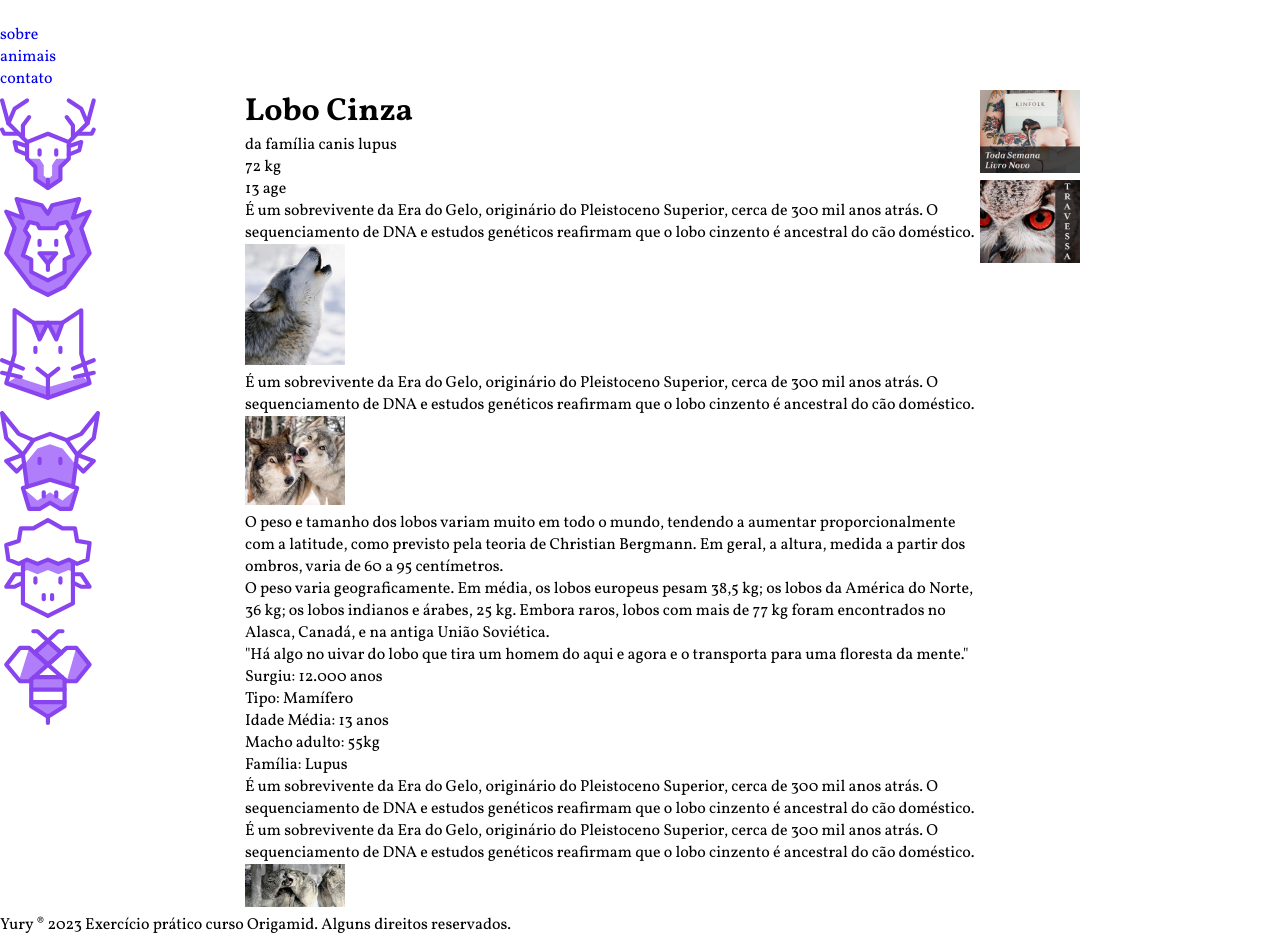
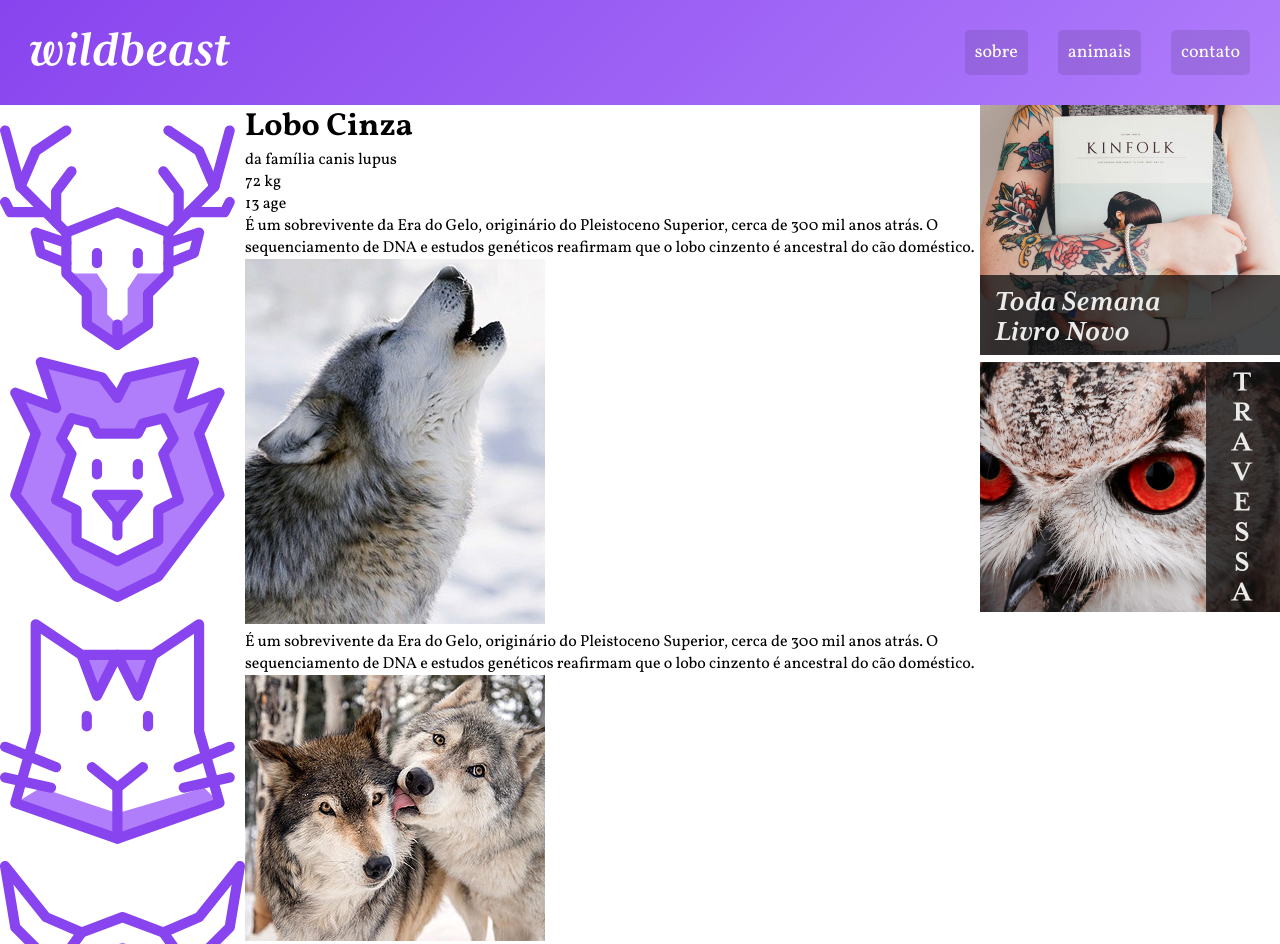
Before and after one commit to yurymartins/wildbeast, a plain HTML site: page index.html in a window 1280 px wide. Shown: the top 944 px of the page. Drawn offline with Linux system fonts and the light colour scheme.

Commit message:
Estilização navbar

```diff
--- a/css/style.css
+++ b/css/style.css
@@ -22,7 +22,7 @@ a {
 }
 
 img {
-  max-width: 100px;
+  max-width: 100%;
 }
 
 /* Grid Geral */
@@ -36,12 +36,44 @@ img {
     "footer footer footer";
 }
 
-/* para o grid-template-areas funcionar, deve se atribuir cada item as respectivas classes */
+/* para o grid-template-areas funcionar, deve se atribuir cada item as respectivas classes na propriedade "grid-area" */
 
 .header {
   grid-area: header;
+  background: linear-gradient(135deg, #8844ee, #b07dfb);
+  padding: 30px;
+  display: grid;
+  grid-template-columns: 1fr auto;
+  align-items: center;
 }
 
+.logo {
+  max-width: 200px;
+}
+
+.header nav ul {
+  display: flex;
+  flex-wrap: wrap;
+}
+
+.header nav a {
+  display: block;
+  padding: 10px;
+  color: white;
+  font-size: 1.125rem;
+  background: rgba(0, 0, 0, 0.1);
+  border-radius: 5px;
+  transition: 0.1s;
+}
+
+.header nav a:hover {
+  background: rgba(0, 0, 0, 0.5);
+}
+
+/* a propriedade "li + li" significa que não mudará o primeiro item, somente o "li" que vier após outro "li". Assim não criará margem à esquerda no primeiro item */
+.header li + li {
+  margin-left: 30px;
+}
 .sidenav {
   grid-area: sidenav;
 }
--- a/index.html
+++ b/index.html
@@ -15,7 +15,7 @@
 <body>
   <div class="estrutura">
     <header class="header">
-      <a href="#" class="logo"><img src="img/wildbeast.svg" alt="Wildbeast"></a>
+      <a href="#" class="logo"><img src="img/wildbeast.svg" alt="Wildbeast" class="logo"></a>
       <nav>
         <ul>
           <li><a href="#">sobre</a></li>
```
